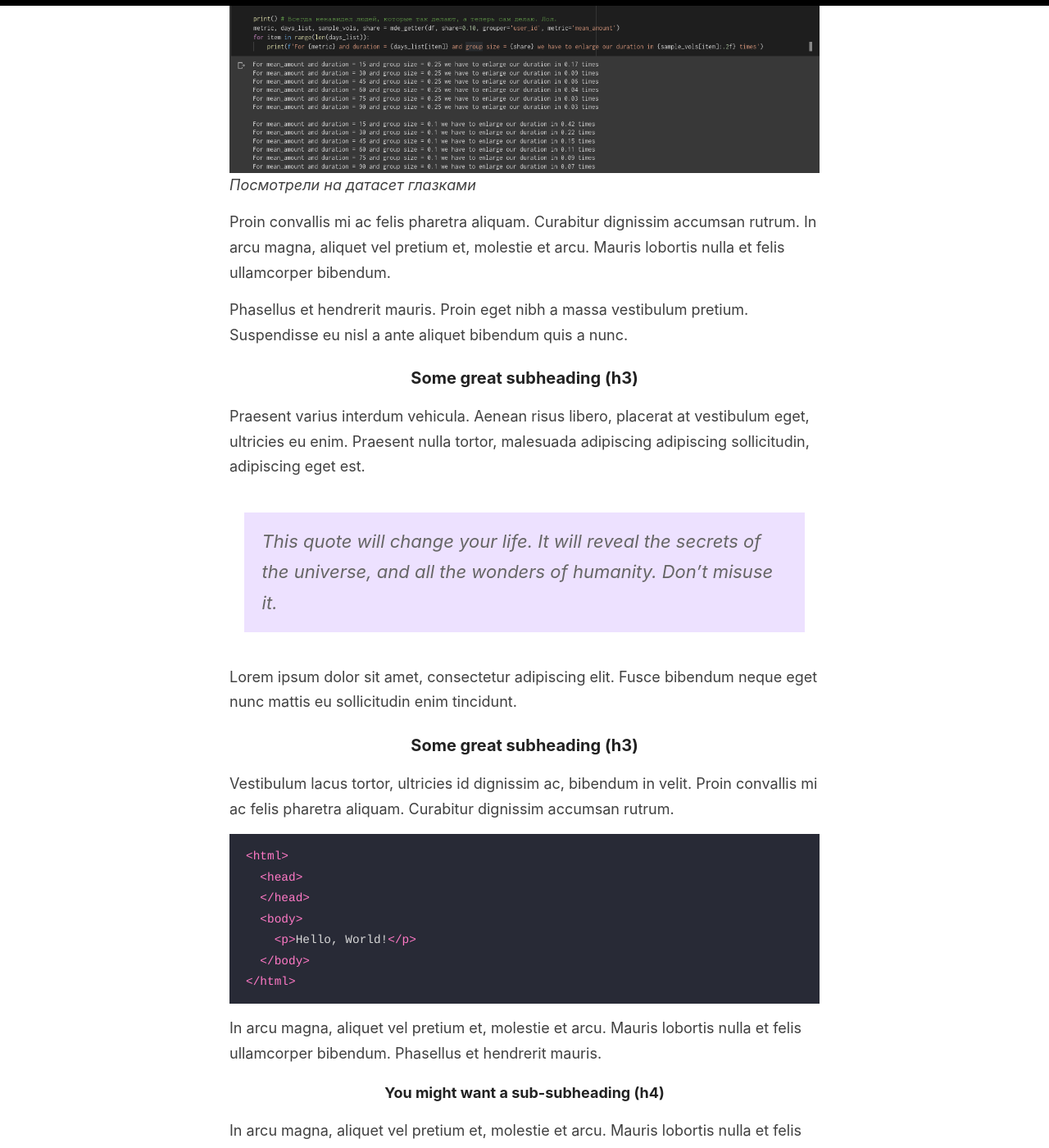
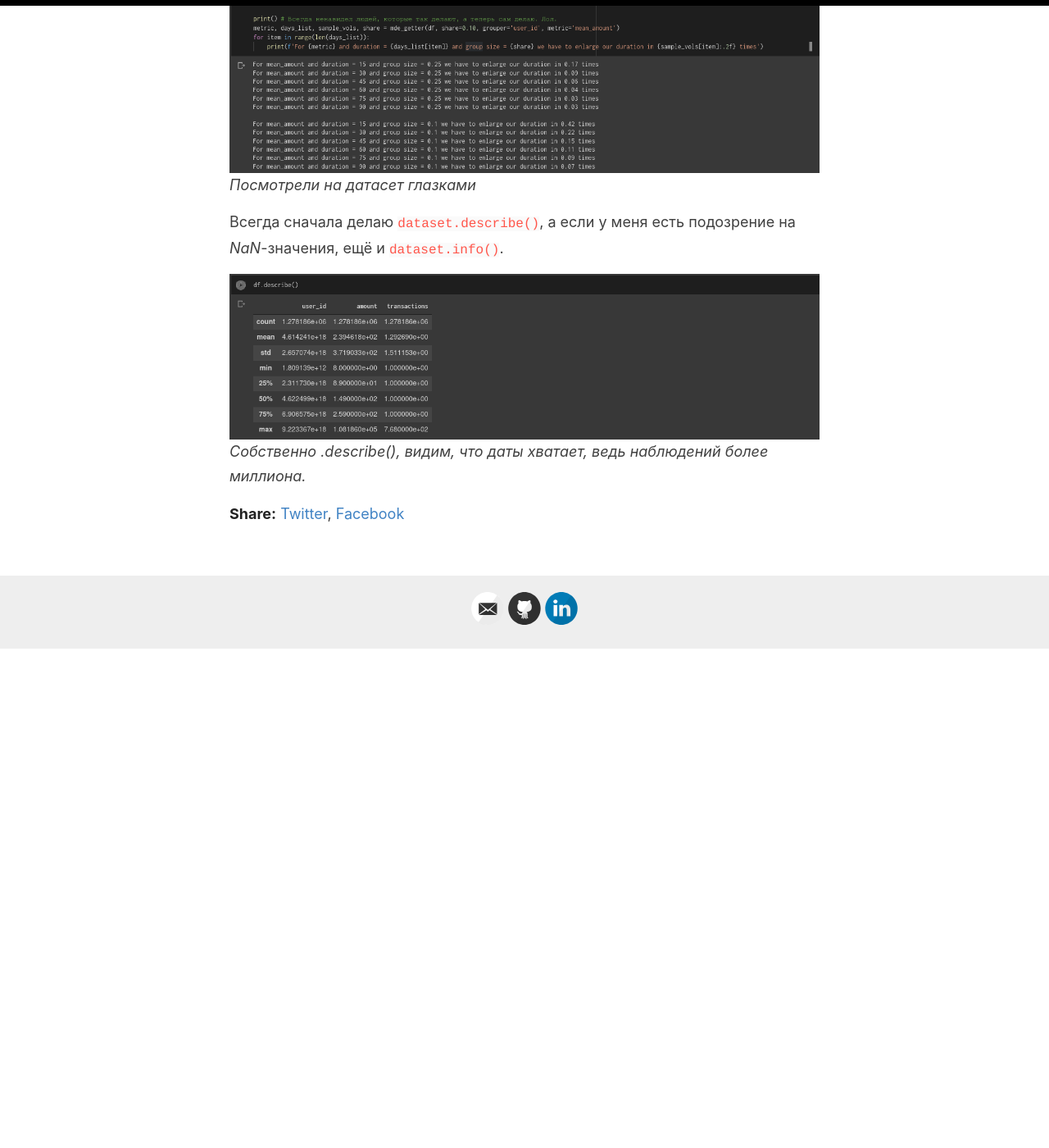
Before and after one commit to yk4r2/yk4r2.github.io, a Jekyll site: the page built from _posts/2020-4-16-avito-experiments-01.md, in a window 1280 px wide and 1400 px high, scrolled down 1599 px. Shown: the whole window at 82% size. Built offline with Jekyll 4.4.1, drawn with Linux system fonts in a browser that asks for light colours; after the commit the page ends 2391 px from its top, so only the background shows below that; some of the changed text lies outside the part shown.

Commit message:
continued 1st blog post

````diff
--- a/_posts/2020-4-16-avito-experiments-01.md
+++ b/_posts/2020-4-16-avito-experiments-01.md
@@ -35,81 +35,10 @@ _product_ - тип продукта (считай, варианты: A или B
 _amount_ - сумма покупок\
 _transactions_ - количество транзакций
 
-![Посмотрел на датасет глазками](/images/2020-4-16-avito-experiments-01/Screenshot_2021-04-17_00-05-12.png)
+![](/images/2020-4-16-avito-experiments-01/Screenshot_2021-04-17_00-05-12.png)
 *Посмотрели на датасет глазками*
 
-Proin convallis mi ac felis pharetra aliquam. Curabitur dignissim accumsan rutrum. In arcu magna, aliquet vel pretium et, molestie et arcu. Mauris lobortis nulla et felis ullamcorper bibendum.
+Всегда сначала делаю `dataset.describe()`, а если у меня есть подозрение на *NaN*-значения, ещё и `dataset.info()`.
 
-Phasellus et hendrerit mauris. Proin eget nibh a massa vestibulum pretium. Suspendisse eu nisl a ante aliquet bibendum quis a nunc.
-
-### Some great subheading (h3)
-
-Praesent varius interdum vehicula. Aenean risus libero, placerat at vestibulum eget, ultricies eu enim. Praesent nulla tortor, malesuada adipiscing adipiscing sollicitudin, adipiscing eget est.
-
-> This quote will change your life. It will reveal the secrets of the universe, and all the wonders of humanity. Don't misuse it.
-
-Lorem ipsum dolor sit amet, consectetur adipiscing elit. Fusce bibendum neque eget nunc mattis eu sollicitudin enim tincidunt.
-
-### Some great subheading (h3)
-
-Vestibulum lacus tortor, ultricies id dignissim ac, bibendum in velit. Proin convallis mi ac felis pharetra aliquam. Curabitur dignissim accumsan rutrum.
-
-```html
-<html>
-  <head>
-  </head>
-  <body>
-    <p>Hello, World!</p>
-  </body>
-</html>
-```
-
-
-In arcu magna, aliquet vel pretium et, molestie et arcu. Mauris lobortis nulla et felis ullamcorper bibendum. Phasellus et hendrerit mauris.
-
-#### You might want a sub-subheading (h4)
-
-In arcu magna, aliquet vel pretium et, molestie et arcu. Mauris lobortis nulla et felis ullamcorper bibendum. Phasellus et hendrerit mauris.
-
-In arcu magna, aliquet vel pretium et, molestie et arcu. Mauris lobortis nulla et felis ullamcorper bibendum. Phasellus et hendrerit mauris.
-
-#### But it's probably overkill (h4)
-
-In arcu magna, aliquet vel pretium et, molestie et arcu. Mauris lobortis nulla et felis ullamcorper bibendum. Phasellus et hendrerit mauris.
-
-### Oh hai, an unordered list!!
-
-In arcu magna, aliquet vel pretium et, molestie et arcu. Mauris lobortis nulla et felis ullamcorper bibendum. Phasellus et hendrerit mauris.
-
-- First item, yo
-- Second item, dawg
-- Third item, what what?!
-- Fourth item, fo sheezy my neezy
-
-### Oh hai, an ordered list!!
-
-In arcu magna, aliquet vel pretium et, molestie et arcu. Mauris lobortis nulla et felis ullamcorper bibendum. Phasellus et hendrerit mauris.
-
-1. First item, yo
-2. Second item, dawg
-3. Third item, what what?!
-4. Fourth item, fo sheezy my neezy
-
-
-
-## Headings are cool! (h2)
-
-Proin eget nibh a massa vestibulum pretium. Suspendisse eu nisl a ante aliquet bibendum quis a nunc. Praesent varius interdum vehicula. Aenean risus libero, placerat at vestibulum eget, ultricies eu enim. Praesent nulla tortor, malesuada adipiscing adipiscing sollicitudin, adipiscing eget est.
-
-Praesent nulla tortor, malesuada adipiscing adipiscing sollicitudin, adipiscing eget est.
-
-Proin eget nibh a massa vestibulum pretium. Suspendisse eu nisl a ante aliquet bibendum quis a nunc.
-
-### Tables
-
-|Title 1               | Title 2               | Title 3               | Title 4              |
-|--------------------- | --------------------- | --------------------- | ---------------------|
-|lorem                 | lorem ipsum           | lorem ipsum dolor     | lorem ipsum dolor sit|
-|lorem ipsum dolor sit | lorem ipsum dolor sit | lorem ipsum dolor sit | lorem ipsum dolor sit|
-|lorem ipsum dolor sit | lorem ipsum dolor sit | lorem ipsum dolor sit | lorem ipsum dolor sit|
-|lorem ipsum dolor sit | lorem ipsum dolor sit | lorem ipsum dolor sit | lorem ipsum dolor sit|
+![](/images/2020-4-16-avito-experiments-01/Screenshot_2021-04-16_23-58-37.png)
+*Собственно .describe(), видим, что даты хватает, ведь наблюдений более миллиона.*
````
